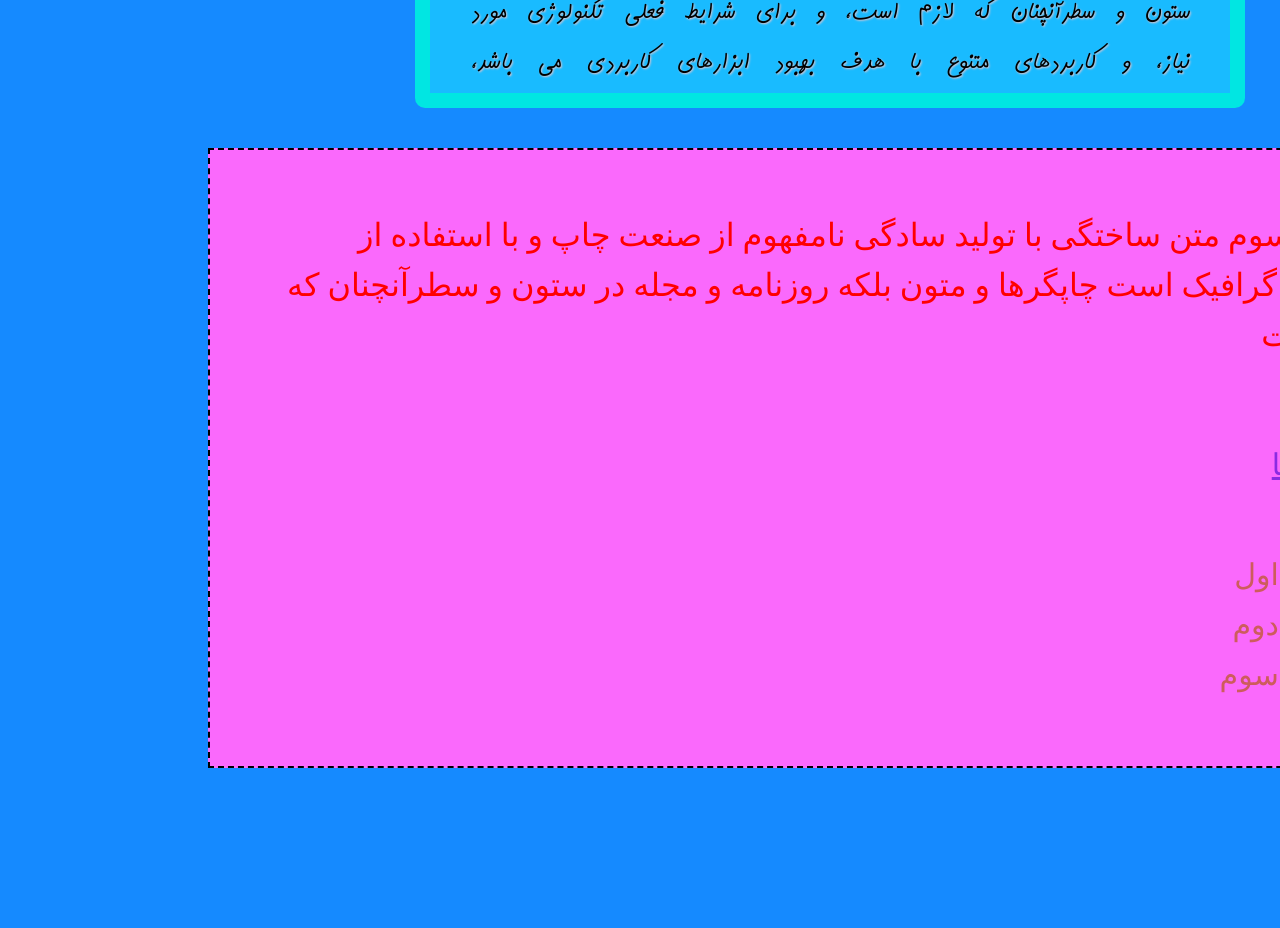
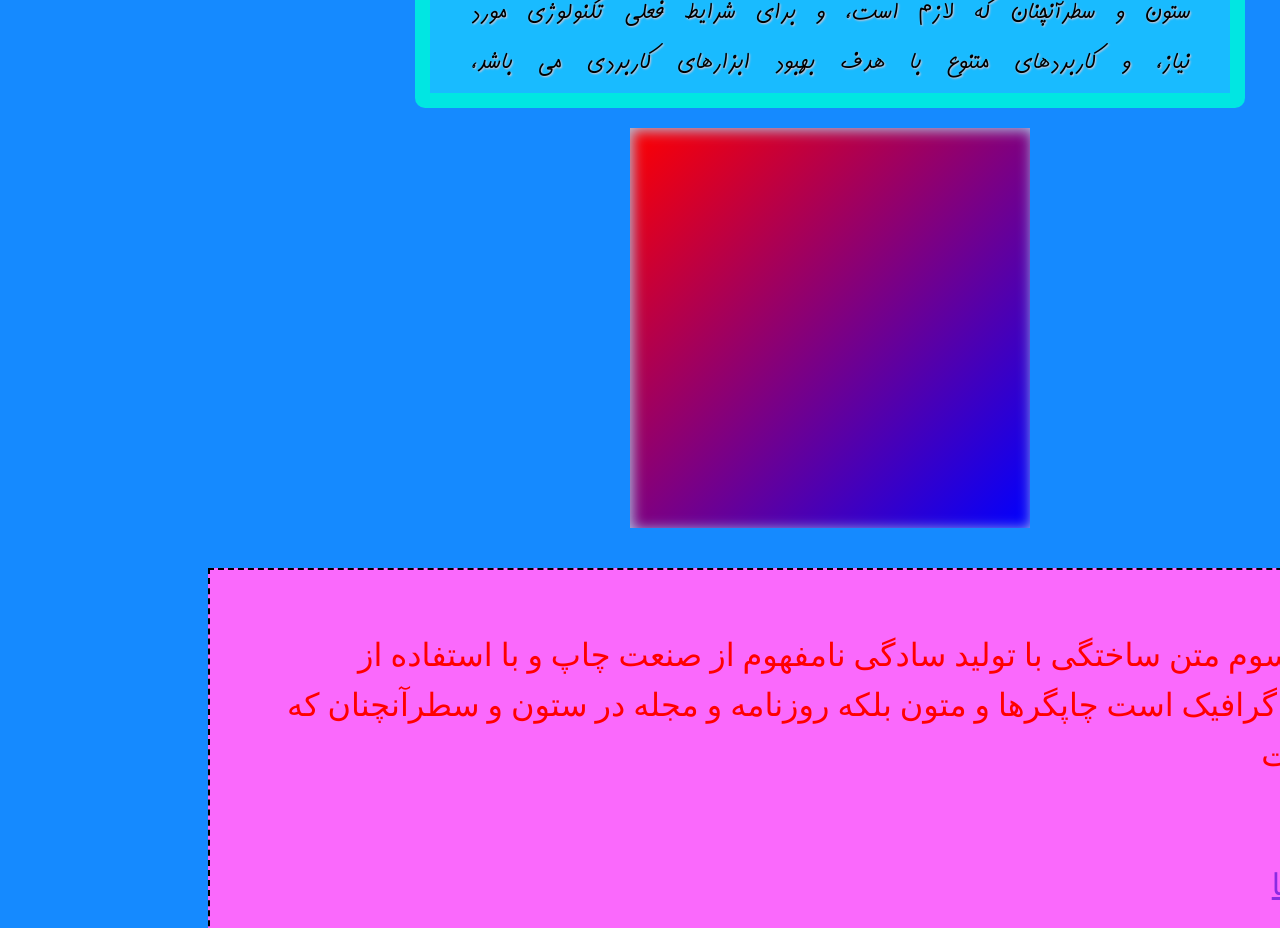
Before and after one commit to amirhosseinre1385/azmon, a plain HTML site: page index.html in a window 1280 px wide. Shown: the part 1320-2248 px from the top of the page. Before the commit the page ends 2096 px from the top, so only its background shows below. Drawn offline with Linux system fonts and the light colour scheme; files whose address does not match are found by name.

```diff
--- a/index.html
+++ b/index.html
@@ -31,6 +31,8 @@
 			<p class="info">لورم ایپسوم متن ساختگی با تولید سادگی نامفهوم از صنعت چاپ و با استفاده از طراحان گرافیک است چاپگرها و متون بلکه روزنامه و مجله در ستون و سطرآنچنان که لازم است و برای شرایط فعلی تکنولوژی مورد نیاز</p>
 			<p class="line">پسوم متن ساختگی با تولید سادگی نامفهوم از صنعت چاپ و باطراحان گرافیک است چاپگرها و متون بلکه روزنامه و مجله در ستون و سطرآنچنان که لازم است و برای شرایط فعلی تکنولوژی مورد نیاز و کاربردهای متنوع با هدف بهبود ابزارهای کاربردی می باشد کتابهای زیادی در شصت و سه درصد گذشته حال و آینده شناخت فراوان جامعه و متخصصان را می طلبد تا با نرم افزارها شناخت بیشتری را برای طراحان رایانه ای علی الخصوص طراحان خلاقی و فرهنگ پیشرو در زبان فارسی ایجاد کرد در این صورت می توان امید داشت که تمام و دشواری موجود در ارائه لورم ایپسوم متن ساختگی با تولید سادگی نامفهوم از صنعت چاپ، و با استفاده از طراحان گرافیک است، چاپگرها و متون بلکه روزنامه و مجله در ستون و سطرآنچنان که لازم است، و برای شرایط فعلی تکنولوژی مورد نیاز، و کاربردهای متنوع با هدف بهبود ابزارهای کاربردی می باشد، کتابهای زیادی در شصت و سه درصد گذشته حال و آینده، شناخت فراوان جامعه و متخصصان را می طلبد، تا با نرم افزارها شناخت بیشتری را برای طراحان رایانه ای علی الخصوص طراحان خلاقی، و فرهنگ پیشرو در زبان فارسی ایجاد کرد، در این صورت می توان امید داشت که تمام و دشواری موجود در ارائه راهکارها، و شرایط سخت تایپ به پایان رسد و زمان مورد نیاز شامل حروفچینی دستاوردهای اصلی، و جوابگوی سوالات پیوسته اهل دنیای موجود طراحی اساسا مورد استفاده قرار گیرد. راهکارها</p>
 		</div>
+		<div class="bg">
+		</div>
 <!-- end main -->
 
 <!-- start footer -->
--- a/src/style/style.css
+++ b/src/style/style.css
@@ -14,8 +14,8 @@ body{
 	gap: 30px;
 }
 .but1{
-	width: 100px;
-	height: 80px;
+	width:calc(400px - 300px);
+	height:min(80px , 300px, 90px);
 	font-size: 20px;
 	border-radius: 10px;
 	background-color:#158AFF;
@@ -149,6 +149,13 @@ p{
 	text-shadow:1px 1px 2px #E7C5CC;
 	margin: 20px;
 }
+.bg{
+	width: 400px;
+	height: 400px;
+	margin: 20px auto 0;
+	background-image: linear-gradient(to right bottom, red ,blue);
+	box-shadow: 2px 2px 14px #A8CEE8 inset;
+}
 .footer{
 	font-family:dana;
 	background-color:#FA69FC;
```
